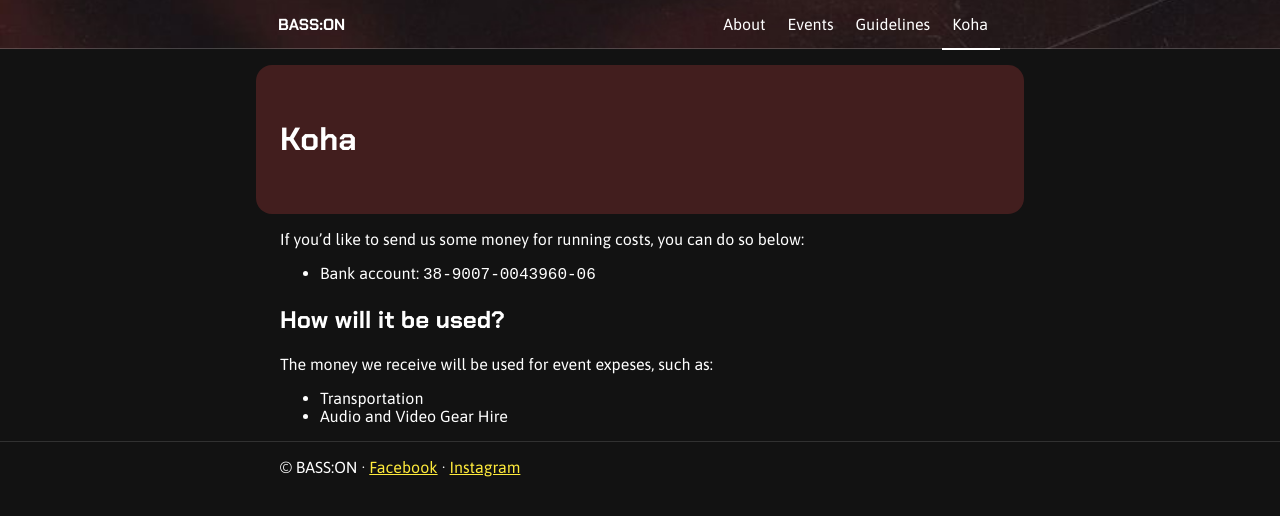
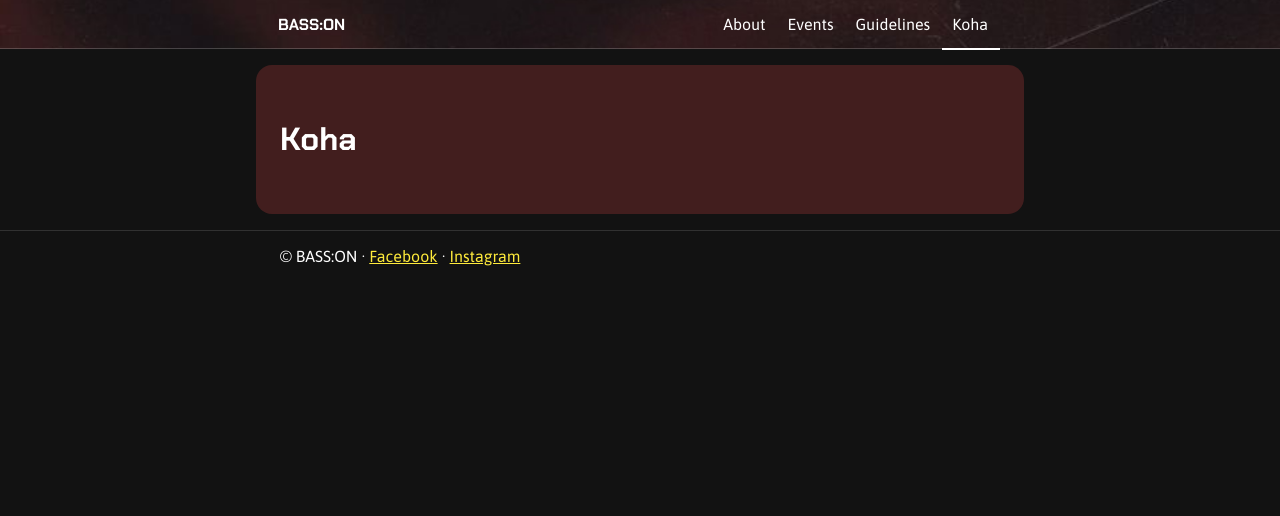
Before and after one commit to itisrazza/bass.on, a Jekyll site: the page built from koha.md, in a window 1280 px wide. Shown: the top 516 px of the page. Built offline with Jekyll 4.4.1, drawn with Linux system fonts in a browser that asks for light colours; nearby versions of some CDN libraries.

Commit message:
Update koha.md

```diff
--- a/koha.md
+++ b/koha.md
@@ -3,14 +3,3 @@ layout: page
 title: Koha
 permalink: /koha/
 ---
-
-If you'd like to send us some money for running costs, you can do so below:
-
-* Bank account: `38-9007-0043960-06`
-
-# How will it be used?
-
-The money we receive will be used for event expeses, such as:
-
-* Transportation
-* Audio and Video Gear Hire
```
